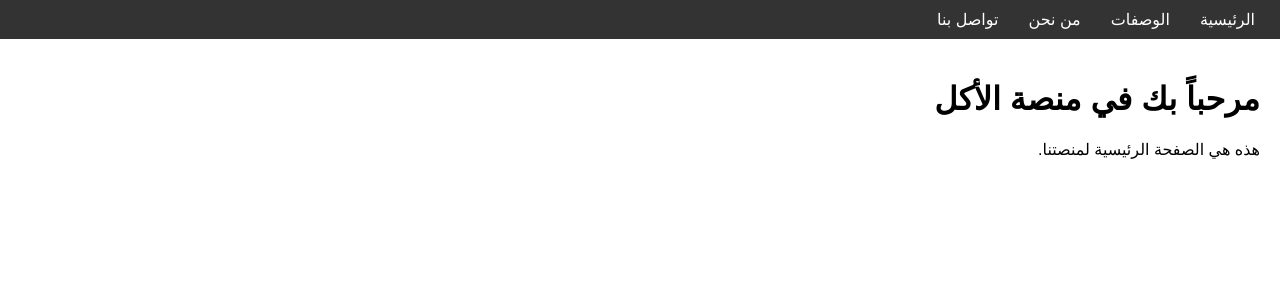
After one commit to aliyahya-wq/Recipe-sharing-platform, a Django app: page / in a window 1280 px wide. The commit adds this page. Shown: the top 300 px of the page. Run offline with Django 5.2, Linux system fonts and the light colour scheme.

Commit message:
create some of pages

```diff
--- /dev/null
+++ b/accountes/urls.py
@@ -0,0 +1,6 @@
+from django.urls import path
+from . import views
+
+urlpatterns = [
+    # Add URLs for accountes app here
+]
--- a/myproject/settings.py
+++ b/myproject/settings.py
@@ -37,6 +37,8 @@ INSTALLED_APPS = [
     'django.contrib.sessions',
     'django.contrib.messages',
     'django.contrib.staticfiles',
+    'accountes',
+    'recipes',
 ]
 
 MIDDLEWARE = [
--- a/myproject/urls.py
+++ b/myproject/urls.py
@@ -15,8 +15,15 @@ Including another URLconf
     2. Add a URL to urlpatterns:  path('blog/', include('blog.urls'))
 """
 from django.contrib import admin
-from django.urls import path
+from django.urls import path, include
+from . import views
 
 urlpatterns = [
     path('admin/', admin.site.urls),
+    path('', views.home, name='home'),
+    path('recipes/', views.recipes, name='recipes'),
+    path('about/', views.about, name='about'),
+    path('contact/', views.contact, name='contact'),
+    path('accountes/', include('accountes.urls')),
+    path('recipes_app/', include('recipes.urls')),
 ]
--- /dev/null
+++ b/myproject/views.py
@@ -0,0 +1,13 @@
+from django.shortcuts import render
+
+def home(request):
+    return render(request, 'home.html')
+
+def recipes(request):
+    return render(request, 'recipes.html')
+
+def about(request):
+    return render(request, 'about.html')
+
+def contact(request):
+    return render(request, 'contact.html')
--- /dev/null
+++ b/recipes/urls.py
@@ -0,0 +1,6 @@
+from django.urls import path
+from . import views
+
+urlpatterns = [
+    # Add URLs for recipes app here
+]
--- a/templates/baes.html
+++ b/templates/baes.html
@@ -1,11 +1,30 @@
 <!DOCTYPE html>
-<html lang="en">
+<html lang="ar" dir="rtl">
 <head>
     <meta charset="UTF-8">
     <meta name="viewport" content="width=device-width, initial-scale=1.0">
-    <title>Document</title>
+    <title>{% block title %}منصة الأكل{% endblock %}</title>
+    <style>
+        body { font-family: Arial, sans-serif; margin: 0; padding: 0; }
+        nav { background-color: #333; color: white; padding: 10px; }
+        nav ul { list-style-type: none; margin: 0; padding: 0; display: flex; }
+        nav li { margin: 0 15px; }
+        nav a { color: white; text-decoration: none; }
+        nav a:hover { text-decoration: underline; }
+        .container { padding: 20px; }
+    </style>
 </head>
 <body>
-    <h1>Hello, World!</h1>
+    <nav>
+        <ul>
+            <li><a href="{% url 'home' %}">الرئيسية</a></li>
+            <li><a href="{% url 'recipes' %}">الوصفات</a></li>
+            <li><a href="{% url 'about' %}">من نحن</a></li>
+            <li><a href="{% url 'contact' %}">تواصل بنا</a></li>
+        </ul>
+    </nav>
+    <div class="container">
+        {% block content %}{% endblock %}
+    </div>
 </body>
 </html>
--- /dev/null
+++ b/templates/home.html
@@ -0,0 +1,8 @@
+{% extends 'baes.html' %}
+
+{% block title %}الرئيسية - منصة الأكل{% endblock %}
+
+{% block content %}
+<h1>مرحباً بك في منصة الأكل</h1>
+<p>هذه هي الصفحة الرئيسية لمنصتنا.</p>
+{% endblock %}
```
Also changed, not shown: templates/about.html (added, +8 -0 lines), templates/contact.html (added, +8 -0 lines), templates/recipes/recipes.html (added, +8 -0 lines), db.sqlite3.
